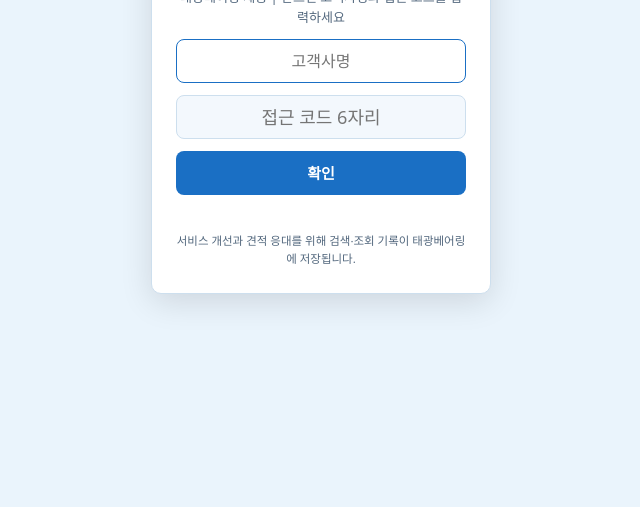
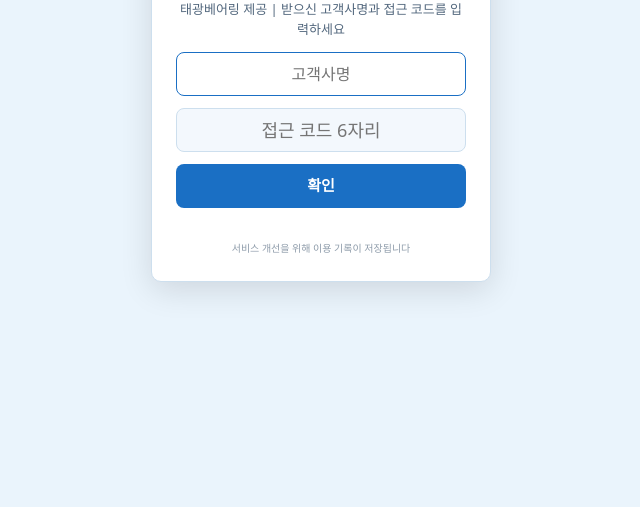
Before and after one commit to jurney82/tk-thk, a plain HTML site: page index.html in a window 1280 px wide. Shown: the part 293-800 px from the top of the page, without its empty margins (319-959 px from the left). Drawn offline with Linux system fonts and the light colour scheme; a web font is replaced by a local one.

Commit message:
이용 기록 안내 문구를 작게 조정
Co-Authored-By: Claude Opus 5.5 <noreply@anthropic.com>
Claude-Session: https://claude.ai/code/session_01CUUcQKAs9mdjfjnZ3c251b

```diff
--- a/index.html
+++ b/index.html
@@ -295,7 +295,7 @@ footer{max-width:1280px;margin:0 auto;padding-block:0 30px;padding-left:max(16px
     <input id="gate-pw" type="password" autocapitalize="characters" autocomplete="current-password" placeholder="접근 코드 6자리" style="height:44px;font-size:18px;text-align:center;border:1.5px solid var(--line,#d5dce2);border-radius:8px;background:var(--sunk,#f6f8f9);color:inherit">
     <button type="submit" style="height:44px;border:0;border-radius:8px;background:var(--accent,#1a6fc4);color:#fff;font-weight:700;font-size:15px">확인</button>
     <div id="gate-err" style="font-size:13px;color:#b3261e;min-height:1em"></div>
-    <div style="font-size:11.5px;color:var(--muted,#5a6876);line-height:1.5">서비스 개선과 견적 응대를 위해 검색·조회 기록이 태광베어링에 저장됩니다.</div>
+    <div style="font-size:10px;color:var(--muted,#5a6876);opacity:.65;line-height:1.4;margin-top:-4px">서비스 개선을 위해 이용 기록이 저장됩니다</div>
   </form>
 </div>
 <header>
@@ -319,7 +319,7 @@ footer{max-width:1280px;margin:0 auto;padding-block:0 30px;padding-left:max(16px
   <section id="dec" hidden></section><section id="xref" hidden></section>
   <section id="viewer" hidden></section>
 </main>
-<footer>원본: THK·삼익THK 카탈로그 PDF 31개에서 추출. 표의 숫자는 PDF에서 자동으로 뽑은 값이라, 노란색으로 표시된 원본 줄과 대조해 확인하세요. 계산 결과는 카탈로그 공식에 따른 참고값이며, 최종 선정은 제조사(THK·삼익THK) 기준으로 확인해 주세요. 견적·납기 문의: <a href="mailto:adam@bearings.co.kr">adam@bearings.co.kr</a><div class="rights">서비스 개선과 견적 응대를 위해 검색·조회 기록(고객사명·검색 내용)이 태광베어링에 저장됩니다.<br>ⓒ 2026 태광베어링 · 이 검색 도구는 태광베어링이 고객사에 제공하는 것으로, 사용 권한은 태광베어링에 있으며 허가 없이 복제·배포할 수 없습니다. 카탈로그 내용의 저작권은 THK·삼익THK에 있습니다.</div></footer>
+<footer>원본: THK·삼익THK 카탈로그 PDF 31개에서 추출. 표의 숫자는 PDF에서 자동으로 뽑은 값이라, 노란색으로 표시된 원본 줄과 대조해 확인하세요. 계산 결과는 카탈로그 공식에 따른 참고값이며, 최종 선정은 제조사(THK·삼익THK) 기준으로 확인해 주세요. 견적·납기 문의: <a href="mailto:adam@bearings.co.kr">adam@bearings.co.kr</a><div class="rights">ⓒ 2026 태광베어링 · 이 검색 도구는 태광베어링이 고객사에 제공하는 것으로, 사용 권한은 태광베어링에 있으며 허가 없이 복제·배포할 수 없습니다. 카탈로그 내용의 저작권은 THK·삼익THK에 있습니다. <span style="opacity:.7">서비스 개선을 위해 이용 기록이 저장됩니다.</span></div></footer>
 
 <script>
 (() => {
```
